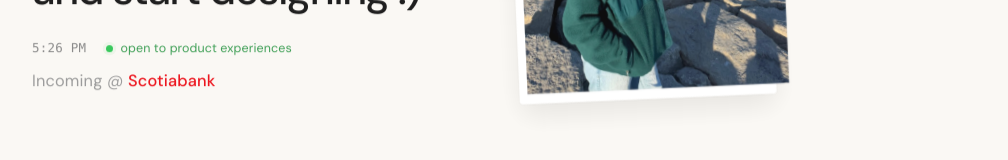
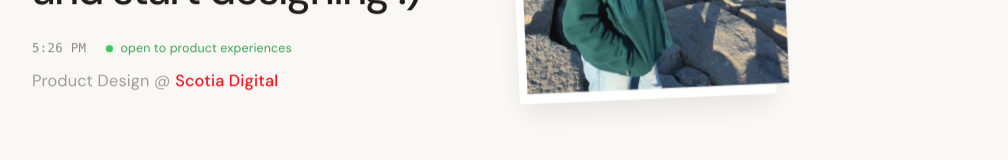
Before and after one commit to Vrundaa22/vrundashah_portfolio, a Next.js app: page / in a window 1280 px wide. Shown: the part 500-660 px from the top of the page, without its empty margins (128-1136 px from the left). Built offline with nearby package versions, Linux system fonts and the light colour scheme; no server answers.

Commit message:
Update homepage role line to Product Design at Scotia Digital.
Replace incoming Scotiabank copy with current product design placement wording.

Co-authored-by: Cursor <cursoragent@cursor.com>

```diff
--- a/app/components/HomeView.tsx
+++ b/app/components/HomeView.tsx
@@ -129,8 +129,8 @@ export default function HomeView() {
               </span>
             </p>
             <p className="hero-status-sub">
-              Incoming @{" "}
-              <span className="hero-brand hero-brand--scotia">Scotiabank</span>
+              Product Design @{" "}
+              <span className="hero-brand hero-brand--scotia">Scotia Digital</span>
             </p>
           </div>
 
```
